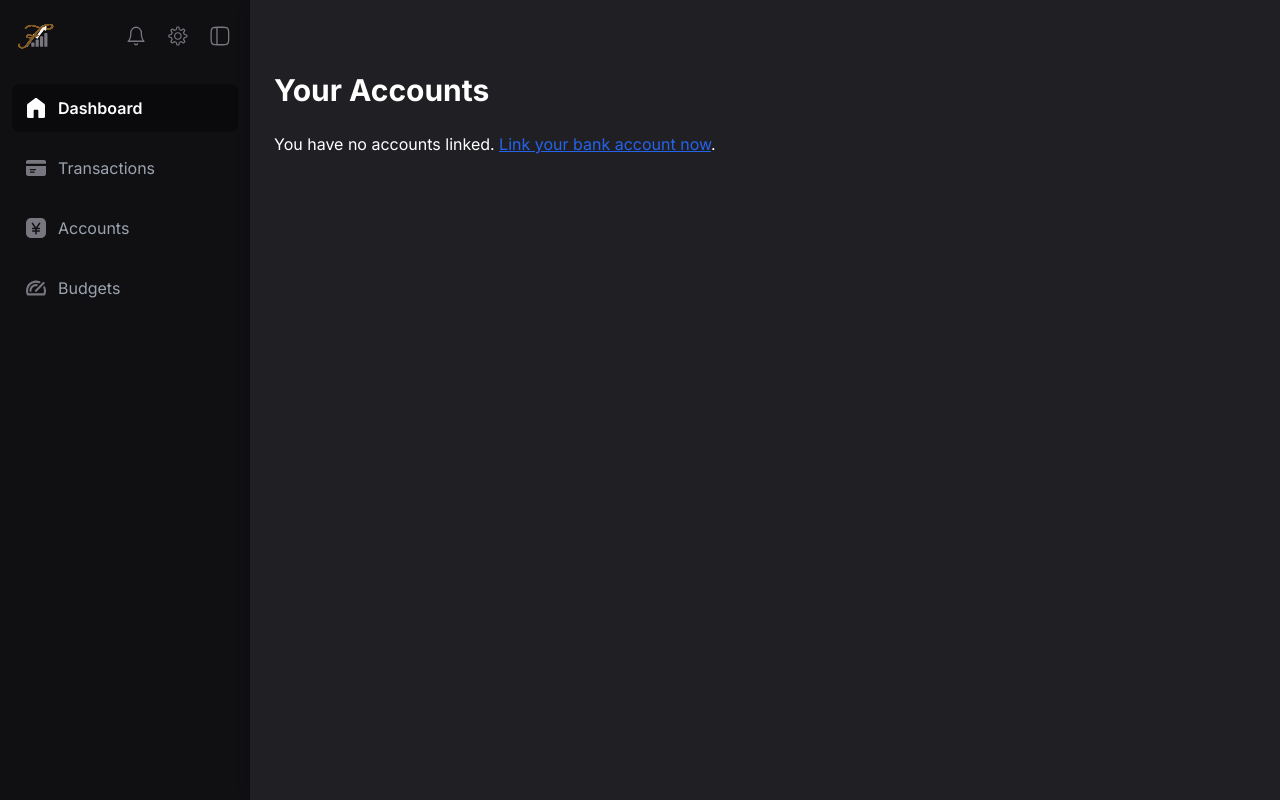
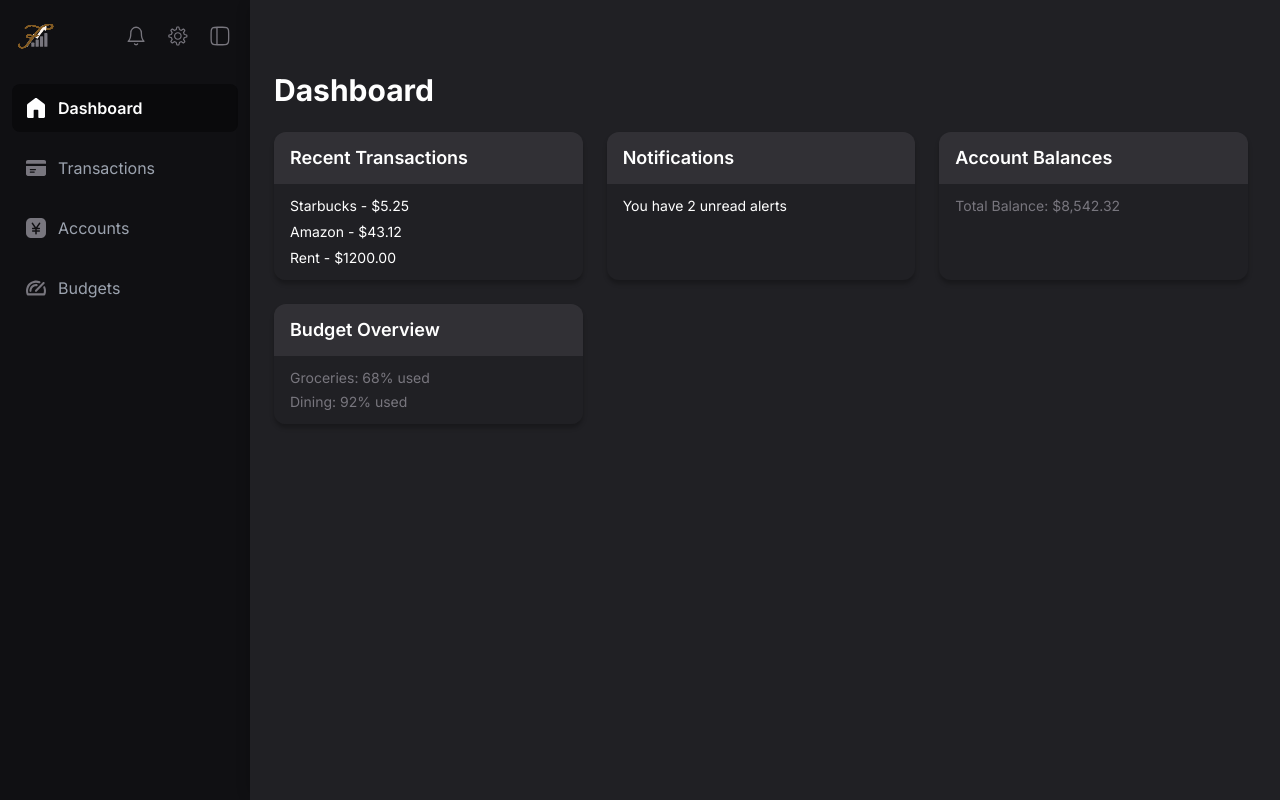
Before and after one commit to xavierAshkar/findash-mvp, a Django app: page /dashboard/ in a window 1280 px wide. Run offline with Django 5.2, Linux system fonts and the light colour scheme; the visitor is signed in with stand-in values (Sample User, id 1); data that the repository does not hold is empty; parts of the project's set-up code (start-up, migrations or seed data) failed here and were passed over; some libraries are stand-ins or nearby versions.

Commit message:
feat(dashboard): scaffold static dashboard with consistent card styling (#43)

```diff
--- a/core/templates/core/dashboard.html
+++ b/core/templates/core/dashboard.html
@@ -3,42 +3,56 @@
 {% block title %}Dashboard{% endblock %}
 
 {% block content %}
-<!-- Dashboard Header -->
-<h1 class="text-3xl font-bold mb-6">Your Accounts</h1>
+<div class="mb-6">
+  <h1 class="text-3xl font-bold">Dashboard</h1>
+</div>
 
-{% if accounts %}
-  <!-- Display categorized account lists -->
-  <div class="space-y-8">
+<!-- Grid layout for dashboard widgets -->
+<div class="grid grid-cols-1 md:grid-cols-2 xl:grid-cols-3 gap-6">
 
-    {% for acct_type in account_types %}
-      <div>
-        <!-- Section Header -->
-        <h2 class="text-2xl font-semibold capitalize mb-2">{{ acct_type }} Accounts</h2>
+  <!-- Transactions Widget -->
+  <div class="rounded-xl shadow-card overflow-hidden">
+    <div class="bg-cardHeader px-[16px] py-[12px] flex justify-between items-center">
+      <h2 class="text-lg font-semibold text-white">Recent Transactions</h2>
+    </div>
+    <ul class="bg-cardBg px-[16px] py-[12px] space-y-[6px] text-sm text-white">
+      <li>Starbucks - $5.25</li>
+      <li>Amazon - $43.12</li>
+      <li>Rent - $1200.00</li>
+    </ul>
+  </div>
 
-        <!-- List accounts that match this type -->
-        <ul class="list-disc list-inside">
-          {% for account in accounts %}
-            {% if account.type == acct_type %}
-              <li>
-                <strong>{{ account.name }}</strong>
-                {% if account.official_name %} ({{ account.official_name }}){% endif %}<br>
-                Available Balance: ${{ account.available_balance|default:"N/A" }}<br>
-                Current Balance: ${{ account.current_balance|default:"N/A" }}
-              </li>
-            {% endif %}
-          {% empty %}
-            <li>No {{ acct_type }} accounts linked.</li>
-          {% endfor %}
-        </ul>
-      </div>
-    {% endfor %}
 
+  <!-- Notifications Widget -->
+  <div class="rounded-xl shadow-card overflow-hidden">
+    <div class="bg-cardHeader px-[16px] py-[12px] flex justify-between items-center">
+      <h2 class="text-lg font-semibold text-white">Notifications</h2>
+    </div>
+    <p class="bg-cardBg px-[16px] py-[12px] text-sm text-white">
+      You have 2 unread alerts
+    </p>
   </div>
-{% else %}
-  <!-- If no accounts are linked, prompt to connect one -->
-  <p>
-    You have no accounts linked.
-    <a href="{% url 'plaid:link_account' %}" class="text-blue-600 underline">Link your bank account now</a>.
-  </p>
-{% endif %}
+
+  <!-- Balances Widget -->
+  <div class="rounded-xl shadow-card overflow-hidden">
+    <div class="bg-cardHeader px-[16px] py-[12px] flex justify-between items-center">
+      <h2 class="text-lg font-semibold text-white">Account Balances</h2>
+    </div>
+    <div class="bg-cardBg px-[16px] py-[12px]">
+      <p class="text-sm text-textSubtle">Total Balance: $8,542.32</p>
+    </div>
+  </div>
+
+  <!-- Budget Widget -->
+  <div class="rounded-xl shadow-card overflow-hidden">
+    <div class="bg-cardHeader px-[16px] py-[12px] flex justify-between items-center">
+      <h2 class="text-lg font-semibold text-white">Budget Overview</h2>
+    </div>
+    <div class="bg-cardBg px-[16px] py-[12px] space-y-[4px]">
+      <p class="text-sm text-textSubtle">Groceries: 68% used</p>
+      <p class="text-sm text-textSubtle">Dining: 92% used</p>
+    </div>
+  </div>
+
+</div>
 {% endblock %}
```
